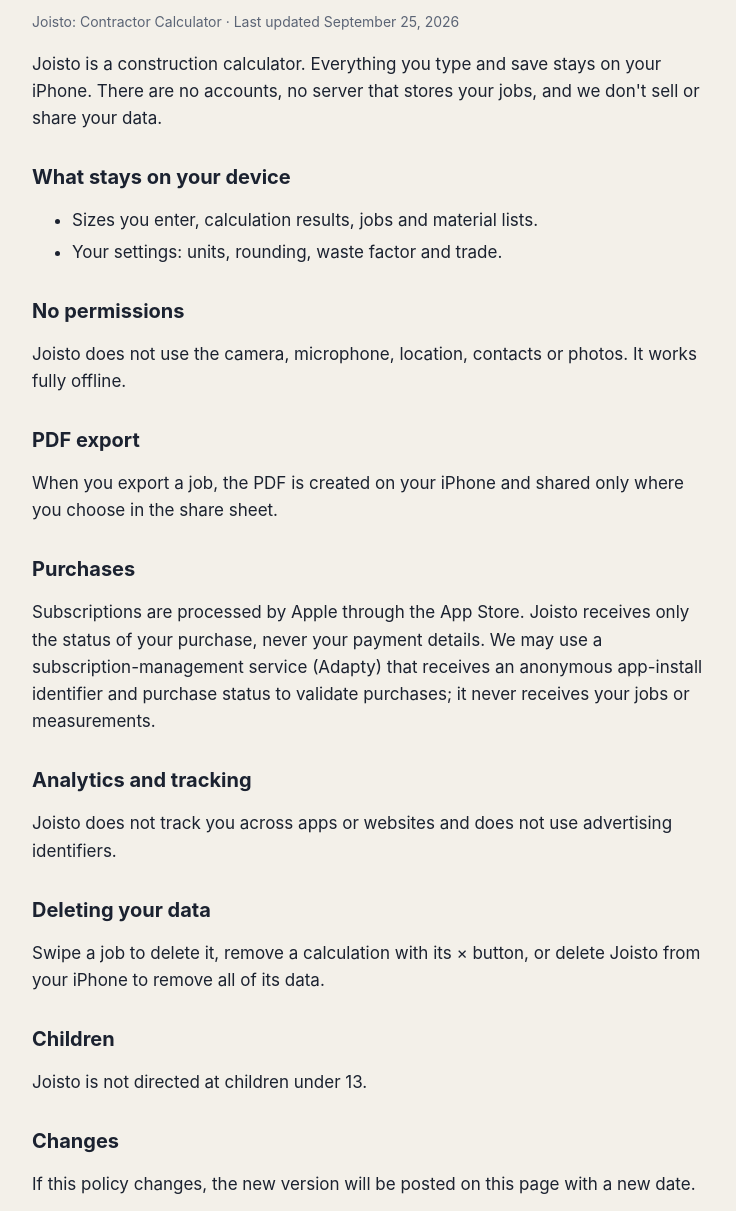
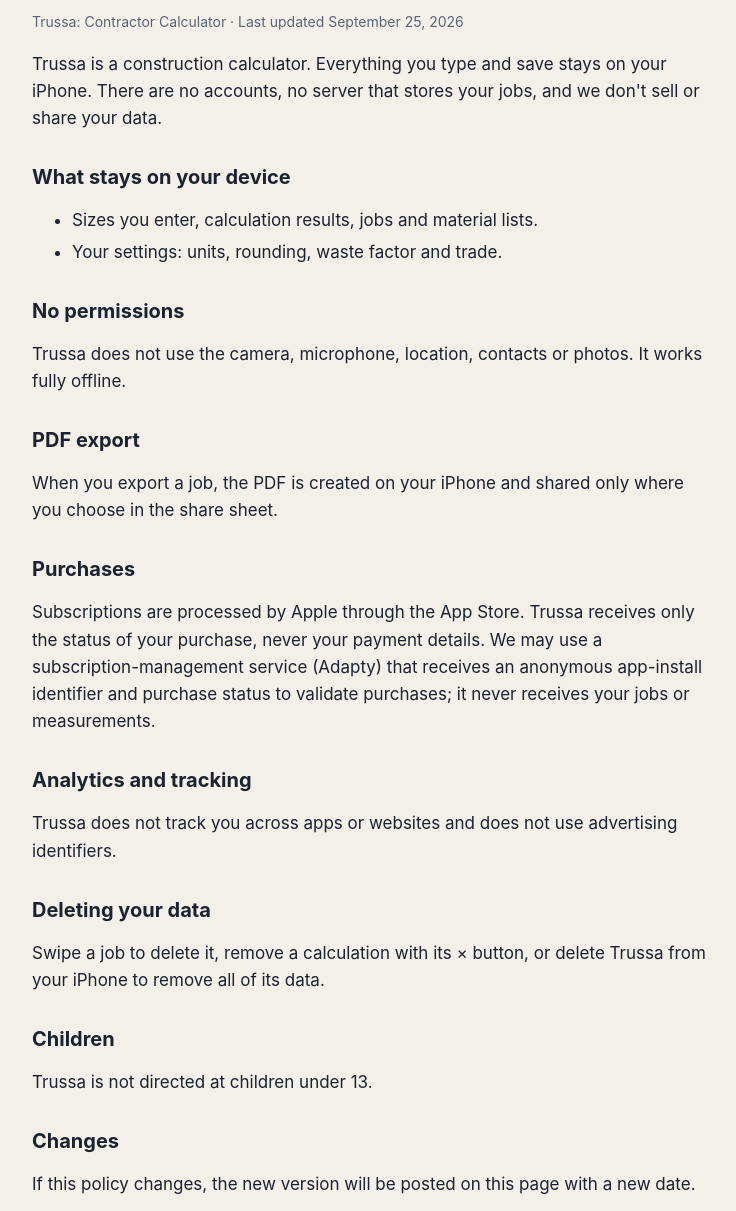
Before and after one commit to qwerpap/trussa-legal, a plain HTML site: page privacy.html in a window 1280 px wide. Shown: the part 89-1300 px from the top of the page, without its empty margins (268-1004 px from the left). Drawn offline with Linux system fonts and the light colour scheme.

Commit message:
Rename to Trussa

```diff
--- a/privacy.html
+++ b/privacy.html
@@ -1,15 +1,15 @@
 <!doctype html><html lang="en"><head><meta charset="utf-8"><meta name="viewport" content="width=device-width,initial-scale=1">
-<title>Privacy Policy — Joisto</title><style>body{margin:0;background:#F3F0E9;color:#1B2230;font:17px/1.6 -apple-system,system-ui,sans-serif}
+<title>Privacy Policy — Trussa</title><style>body{margin:0;background:#F3F0E9;color:#1B2230;font:17px/1.6 -apple-system,system-ui,sans-serif}
 main{max-width:680px;margin:0 auto;padding:48px 22px 80px}h1{font:800 32px/1.2 -apple-system,system-ui,sans-serif;margin:0 0 6px}
 h2{font:700 20px/1.3 -apple-system,system-ui,sans-serif;margin:32px 0 8px}a{color:#2F5BEA}.muted{color:#5B6475;font-size:14px}
 li{margin:4px 0}.card{background:#fff;border:1px solid #D8D2C6;border-radius:14px;padding:18px 20px;margin:18px 0}
 @media (prefers-color-scheme:dark){body{background:#10141B;color:#EEF1F6}.card{background:#1A202A;border-color:#2B3340}.muted{color:#9AA4B5}a{color:#7D9BFF}}</style></head><body><main><h1>Privacy Policy</h1>
-<p class="muted">Joisto: Contractor Calculator · Last updated September 25, 2026</p><p>Joisto is a construction calculator. Everything you type and save stays on your iPhone. There are no accounts, no server that stores your jobs, and we don't sell or share your data.</p>
+<p class="muted">Trussa: Contractor Calculator · Last updated September 25, 2026</p><p>Trussa is a construction calculator. Everything you type and save stays on your iPhone. There are no accounts, no server that stores your jobs, and we don't sell or share your data.</p>
 <h2>What stays on your device</h2><ul><li>Sizes you enter, calculation results, jobs and material lists.</li><li>Your settings: units, rounding, waste factor and trade.</li></ul>
-<h2>No permissions</h2><p>Joisto does not use the camera, microphone, location, contacts or photos. It works fully offline.</p>
+<h2>No permissions</h2><p>Trussa does not use the camera, microphone, location, contacts or photos. It works fully offline.</p>
 <h2>PDF export</h2><p>When you export a job, the PDF is created on your iPhone and shared only where you choose in the share sheet.</p>
-<h2>Purchases</h2><p>Subscriptions are processed by Apple through the App Store. Joisto receives only the status of your purchase, never your payment details. We may use a subscription-management service (Adapty) that receives an anonymous app-install identifier and purchase status to validate purchases; it never receives your jobs or measurements.</p>
-<h2>Analytics and tracking</h2><p>Joisto does not track you across apps or websites and does not use advertising identifiers.</p>
-<h2>Deleting your data</h2><p>Swipe a job to delete it, remove a calculation with its × button, or delete Joisto from your iPhone to remove all of its data.</p>
-<h2>Children</h2><p>Joisto is not directed at children under 13.</p>
+<h2>Purchases</h2><p>Subscriptions are processed by Apple through the App Store. Trussa receives only the status of your purchase, never your payment details. We may use a subscription-management service (Adapty) that receives an anonymous app-install identifier and purchase status to validate purchases; it never receives your jobs or measurements.</p>
+<h2>Analytics and tracking</h2><p>Trussa does not track you across apps or websites and does not use advertising identifiers.</p>
+<h2>Deleting your data</h2><p>Swipe a job to delete it, remove a calculation with its × button, or delete Trussa from your iPhone to remove all of its data.</p>
+<h2>Children</h2><p>Trussa is not directed at children under 13.</p>
 <h2>Changes</h2><p>If this policy changes, the new version will be posted on this page with a new date.</p><div class="card">Questions: <a href="mailto:netkaktakto@gmail.com">netkaktakto@gmail.com</a></div></main></body></html>
```
Also changed, not shown: index.html (+3 -3 lines), support.html (+3 -3 lines), terms.html (+5 -5 lines).
